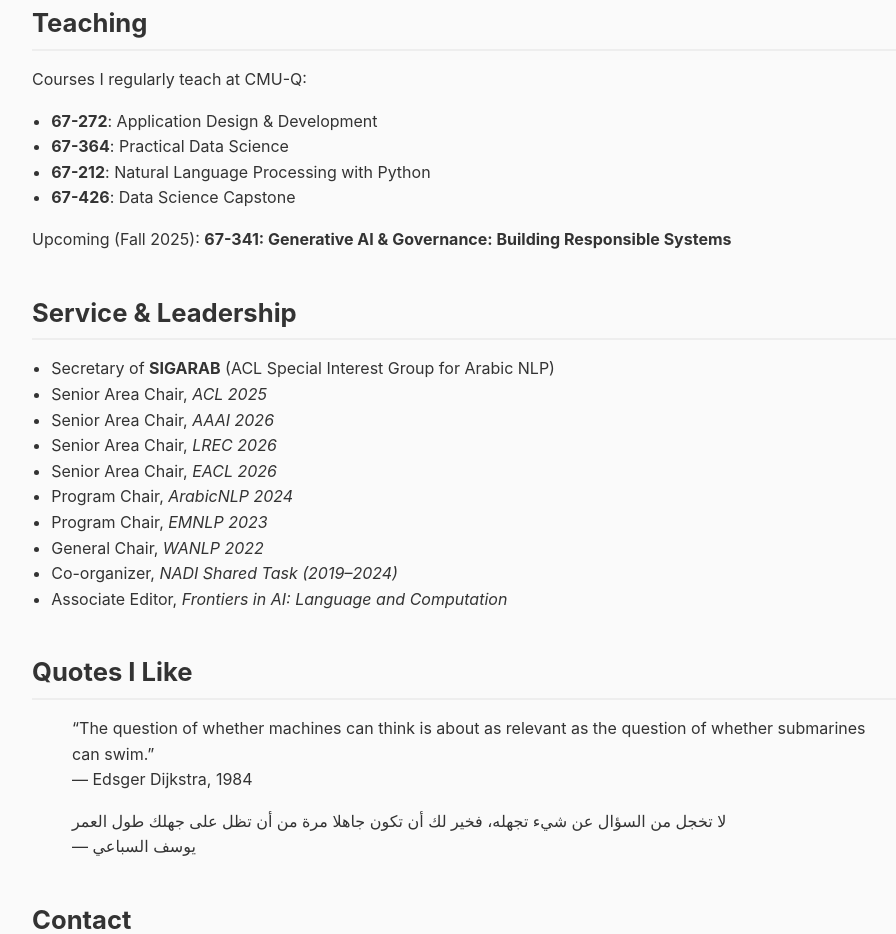
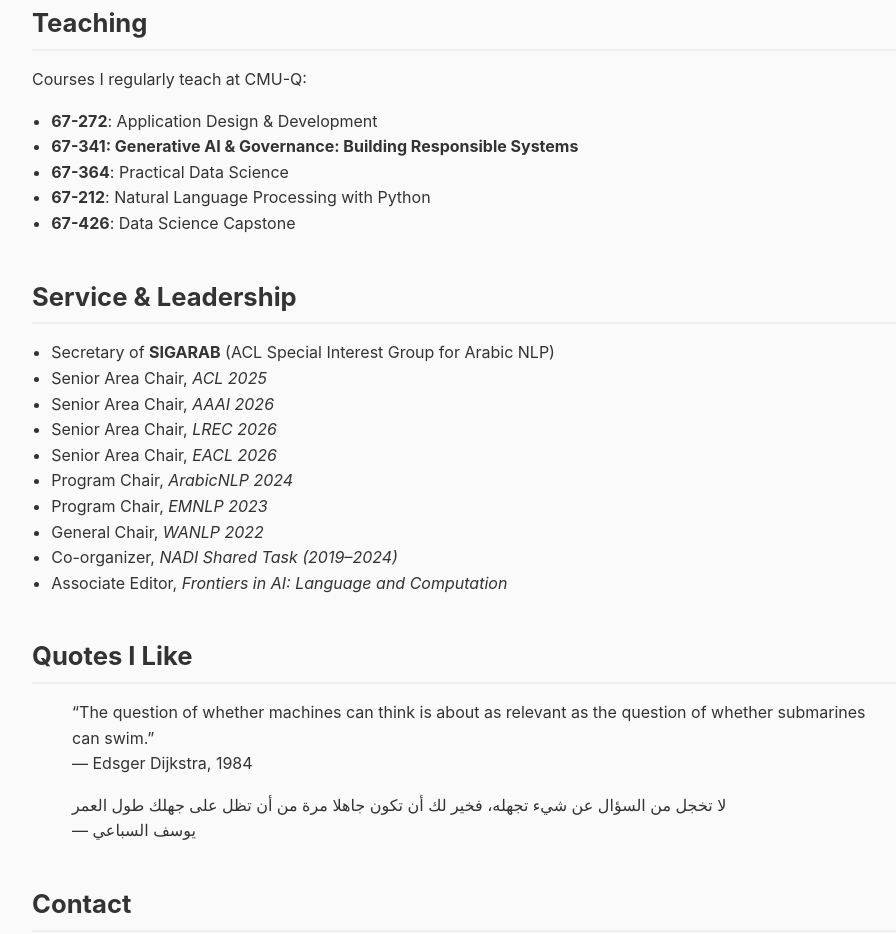
Before and after one commit to ladyhodhod/ladyhodhod.github.io, a plain HTML site: page index.html in a window 1280 px wide. Shown: the part 1896-2830 px from the top of the page, without its empty margins (158-1054 px from the left). Drawn offline with Linux system fonts and the light colour scheme.

Commit message:
updated page content

```diff
--- a/index.html
+++ b/index.html
@@ -146,11 +146,12 @@
     <p>Courses I regularly teach at CMU-Q:</p>
     <ul>
       <li><strong>67-272</strong>: Application Design & Development</li>
+      <li><strong>67-341: Generative AI & Governance: Building Responsible Systems</strong></li>
       <li><strong>67-364</strong>: Practical Data Science</li>
       <li><strong>67-212</strong>: Natural Language Processing with Python</li>
       <li><strong>67-426</strong>: Data Science Capstone</li>
     </ul>
-    <p>Upcoming (Fall 2025): <strong>67-341: Generative AI & Governance: Building Responsible Systems</strong></p>
+
   </section>
 
   <section id="service">
```
